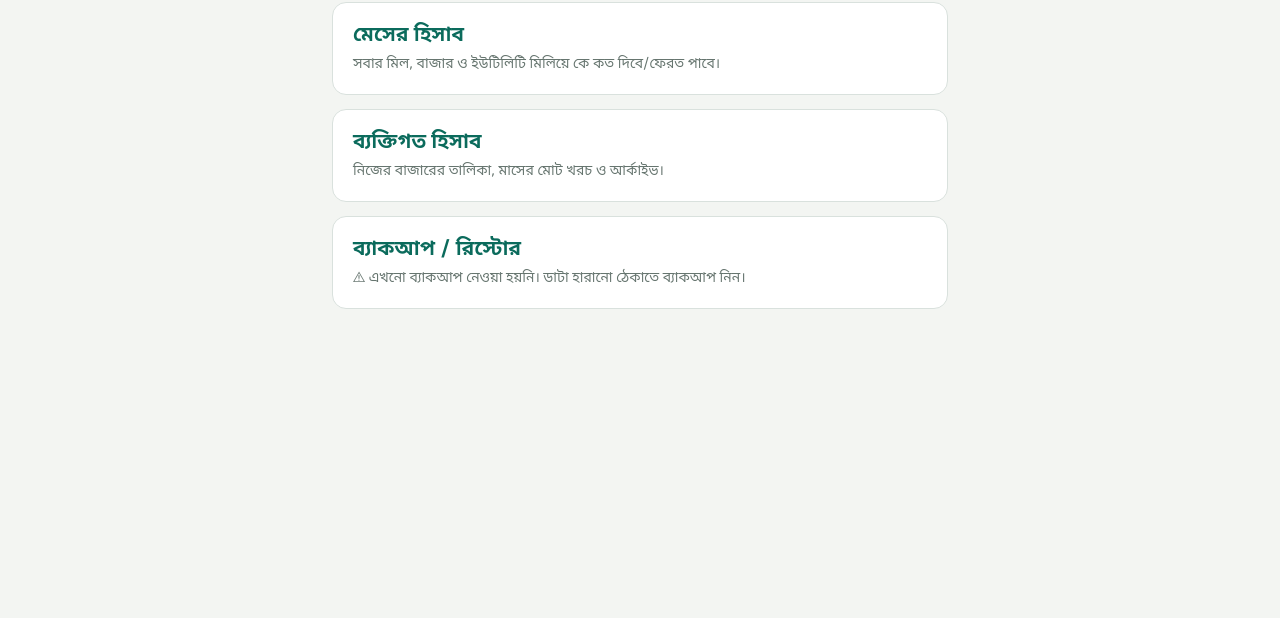
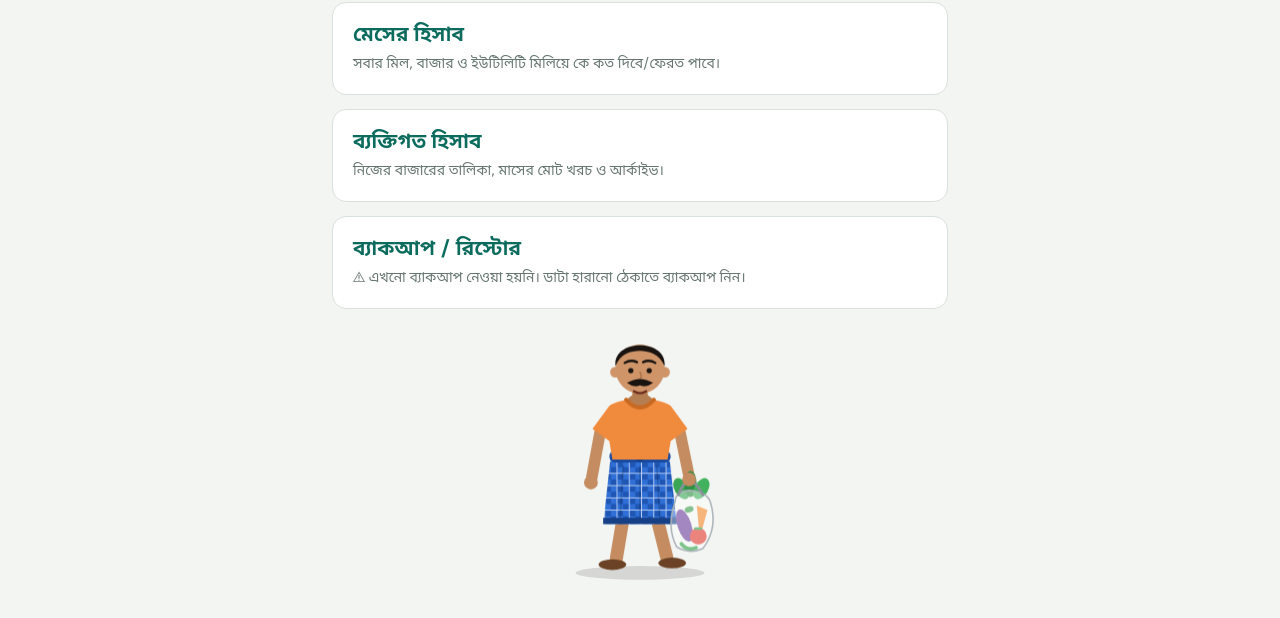
Before and after one commit to u2305024-prog/mess-manager, a plain HTML site: page index.html in a window 1280 px wide. Shown: the part 60-678 px from the top of the page. Drawn offline with Linux system fonts and the light colour scheme.

Commit message:
Add files via upload

```diff
--- a/index.html
+++ b/index.html
@@ -4,6 +4,13 @@
 <meta charset="utf-8">
 <meta name="viewport" content="width=device-width,initial-scale=1,viewport-fit=cover">
 <title>মেস ম্যানেজার</title>
+<link rel="manifest" href="manifest.json">
+<link rel="icon" type="image/png" href="icon-192.png">
+<link rel="apple-touch-icon" href="apple-touch-icon.png">
+<meta name="theme-color" content="#0b6b5c">
+<meta name="mobile-web-app-capable" content="yes">
+<meta name="apple-mobile-web-app-capable" content="yes">
+<meta name="apple-mobile-web-app-title" content="মেস ম্যানেজার">
 <style>
 :root{--bg:#f3f5f2;--c:#fff;--t:#1c2a25;--p:#0b6b5c;--pt:#fff;--m:#66756f;--b:#d9e1dd;--neg:#b42318}
 @media(prefers-color-scheme:dark){:root{--bg:#0e1614;--c:#17231f;--t:#e5eeea;--p:#34d1b6;--pt:#06231d;--m:#8fa19a;--b:#2a3b36;--neg:#ff8a7a}}
@@ -53,6 +60,10 @@ button.x{flex:0 0 auto;white-space:nowrap;min-width:36px}
 .chips{display:flex;gap:8px;flex-wrap:wrap;margin-bottom:10px;align-items:center}
 .chip{display:flex;align-items:center;gap:6px;padding:7px 12px;border-radius:20px;border:2px solid var(--b);background:var(--c);color:var(--t)}
 .chip.on{border-color:var(--p);font-weight:700}.chip i{width:14px;height:14px;border-radius:50%;border:1px solid #8886}
+.walker{max-width:230px;margin:14px auto 0}.walker svg{width:100%;height:auto;display:block}
+@keyframes bob{0%,100%{transform:translateY(0)}50%{transform:translateY(-4px)}}
+.bob{animation:bob 1.1s ease-in-out infinite}
+@media(prefers-reduced-motion:reduce){.bob{animation:none}}
 </style>
 </head>
 <body>
@@ -62,6 +73,42 @@ button.x{flex:0 0 auto;white-space:nowrap;min-width:36px}
   <button class="home" onclick="go('in')"><h2>মেসের হিসাব</h2><p>সবার মিল, বাজার ও ইউটিলিটি মিলিয়ে কে কত দিবে/ফেরত পাবে।</p></button>
   <button class="home" onclick="go('ind')"><h2>ব্যক্তিগত হিসাব</h2><p>নিজের বাজারের তালিকা, মাসের মোট খরচ ও আর্কাইভ।</p></button>
   <button class="home" onclick="go('bk')"><h2>ব্যাকআপ / রিস্টোর</h2><p id="bkn"></p></button>
+  <div class="walker"><svg xmlns="http://www.w3.org/2000/svg" viewBox="0 0 300 340" role="img" aria-label="সবজির ব্যাগ হাতে লুঙ্গি ও টি-শার্ট পরা একজন হেঁটে যাচ্ছেন">
+<defs><pattern id="chk" width="16" height="16" patternUnits="userSpaceOnUse"><rect width="16" height="16" fill="#2f6fd6"/><rect width="8" height="8" fill="#1f56b3"/><rect x="8" y="8" width="8" height="8" fill="#1f56b3"/><path d="M0 8H16M8 0V16" stroke="#cfe0ff" stroke-width="1.2" opacity=".9"/></pattern></defs>
+<ellipse cx="150" cy="326" rx="84" ry="9" fill="#000" opacity=".12"/>
+<g class="bob">
+<g stroke="#c48c60" stroke-width="17" stroke-linecap="round"><line x1="128" y1="258" x2="119" y2="312"/><line x1="172" y1="258" x2="185" y2="310"/></g>
+<ellipse cx="114" cy="319" rx="18" ry="7" fill="#6b4226"/><ellipse cx="192" cy="317" rx="18" ry="7" fill="#6b4226"/>
+<path d="M112,176 L188,176 L198,266 L102,266 Z" fill="url(#chk)"/>
+<path d="M128,190 L124,262 M150,190 L150,264 M172,190 L176,262" stroke="#000" stroke-opacity=".18" stroke-width="2" fill="none"/>
+<rect x="102" y="258" width="96" height="8" fill="#163f85"/>
+<rect x="110" y="170" width="80" height="16" rx="8" fill="#1a4aa0"/><circle cx="150" cy="178" r="6" fill="#12377a"/>
+<g stroke="#c48c60" stroke-width="15" stroke-linecap="round"><line x1="98" y1="146" x2="87" y2="206"/><line x1="202" y1="146" x2="214" y2="204"/></g>
+<circle cx="86" cy="212" r="9" fill="#c48c60"/>
+<path d="M110,112 C124,100 176,100 190,112 L212,142 L190,158 L186,182 L114,182 L110,158 L88,142 Z" fill="#f08a3c"/>
+<path d="M132,104 Q150,124 168,104" stroke="#c96a22" stroke-width="5" fill="none" stroke-linecap="round"/>
+<rect x="140" y="88" width="20" height="20" rx="6" fill="#b57d52"/>
+<path d="M132,104 Q150,126 168,104 L160,98 L140,98 Z" fill="#b57d52"/>
+<path d="M132,104 Q150,124 168,104" stroke="#c96a22" stroke-width="5" fill="none" stroke-linecap="round"/>
+<circle cx="118" cy="68" r="7" fill="#cf9468"/><circle cx="182" cy="68" r="7" fill="#cf9468"/>
+<circle cx="150" cy="64" r="32" fill="#cf9468"/>
+<path d="M118,60 C114,24 186,24 182,60 C176,44 160,40 150,40 C138,40 124,44 118,60 Z" fill="#1a1410"/>
+<path d="M130,56 Q138,51 146,55 M154,55 Q162,51 170,56" stroke="#1a1410" stroke-width="3" stroke-linecap="round" fill="none"/>
+<circle cx="138" cy="66" r="3.4" fill="#1a1410"/><circle cx="162" cy="66" r="3.4" fill="#1a1410"/>
+<path d="M150,68 Q154,76 148,78" stroke="#a8734b" stroke-width="2" fill="none" stroke-linecap="round"/>
+<path d="M133,82 Q150,72 167,82 Q158,89 150,85 Q142,89 133,82 Z" fill="#1a1410"/>
+<path d="M142,93 Q150,98 158,93" stroke="#6b2e1f" stroke-width="3" fill="none" stroke-linecap="round"/>
+<g>
+<ellipse cx="204" cy="220" rx="9" ry="15" fill="#3aa655" transform="rotate(-30 204 220)"/><ellipse cx="216" cy="214" rx="8" ry="17" fill="#2f8f46"/><ellipse cx="230" cy="220" rx="9" ry="15" fill="#43b25f" transform="rotate(30 230 220)"/>
+<ellipse cx="208" cy="268" rx="9" ry="22" fill="#6a3d9a" transform="rotate(-18 208 268)"/><ellipse cx="214" cy="247" rx="6" ry="4" fill="#3a9a4c" transform="rotate(-18 214 247)"/>
+<polygon points="224,242 238,248 228,284" fill="#f2862a"/><circle cx="226" cy="282" r="11" fill="#e0382f"/><path d="M222,272 L230,272" stroke="#2f9e44" stroke-width="3" stroke-linecap="round"/>
+<path d="M204,292 Q212,302 223,297" stroke="#2f9e44" stroke-width="5" fill="none" stroke-linecap="round"/>
+<path d="M196,236 Q196,224 214,222 Q238,224 242,238 Q252,272 232,298 Q214,306 198,296 Q184,270 196,236 Z" fill="#fff" fill-opacity=".38" stroke="#aab2b8" stroke-width="2"/>
+<path d="M200,228 Q206,212 214,208 M232,228 Q224,212 214,208" stroke="#8a9199" stroke-width="3.5" fill="none" stroke-linecap="round"/>
+<circle cx="214" cy="208" r="9" fill="#c48c60"/>
+</g>
+</g>
+</svg></div>
 </div>
 <div id="pind" style="display:none"></div>
 <div id="piarc" style="display:none"></div>
@@ -278,6 +325,7 @@ async function renderBk(){
   <div class="row"><button class="alt" onclick="go('home')">← ফিরে যান</button></div>`;
 }
 try{navigator.storage&&navigator.storage.persist&&navigator.storage.persist()}catch(e){}
+try{if('serviceWorker' in navigator&&/^https?:$/.test(location.protocol))navigator.serviceWorker.register('sw.js')}catch(e){}
 load();render();go('home');
 </script>
 </body>
```
Also changed, not shown: sw.js (added, +9 -0 lines), apple-touch-icon.png (added), icon-192.png (added), icon-512.png (added), icon.svg (added), manifest.json (added).
